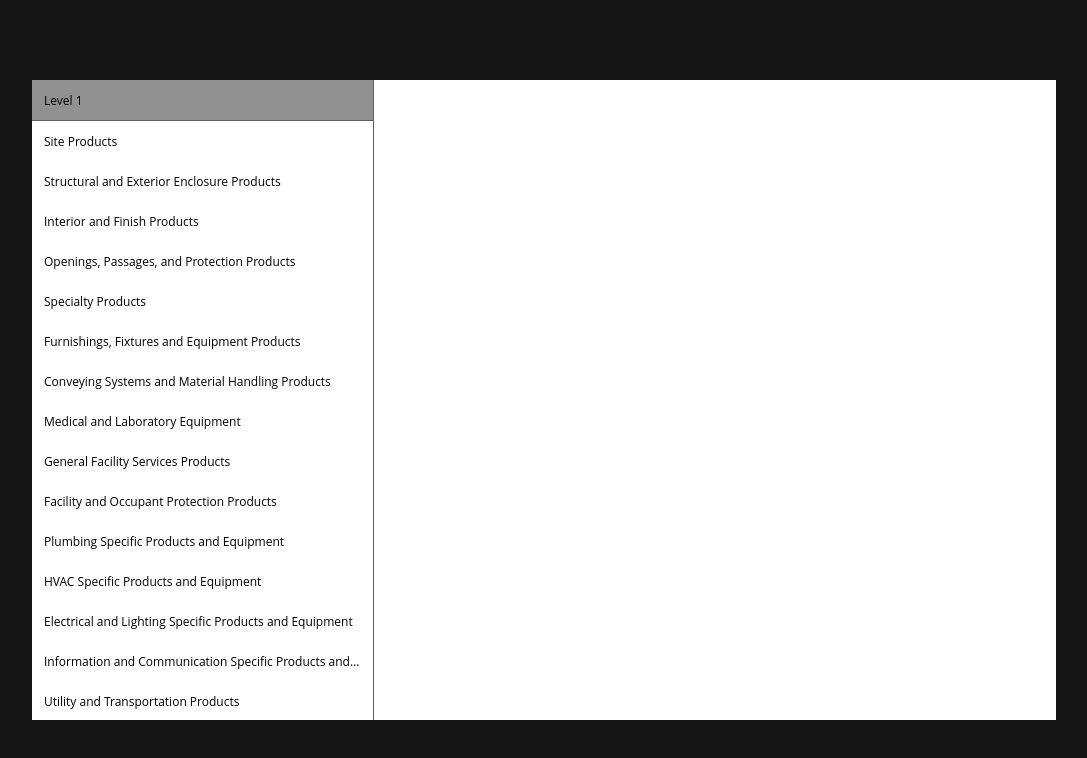
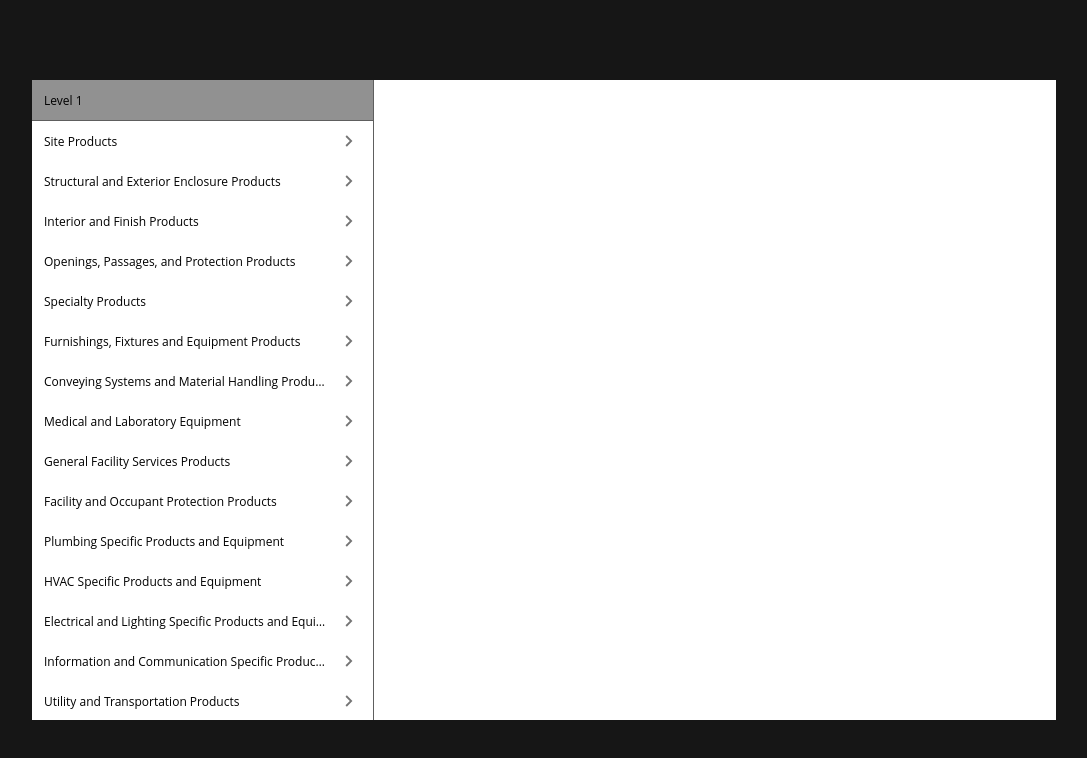
Before and after one commit to zmm2025/react-testing-app, a React (Create React App) app: page / in a window 1280 px wide. Shown: the top 758 px of the page, without its empty margins (96-1183 px from the left). Built offline with nearby package versions, Linux system fonts and the light colour scheme.

Commit message:
add chevron arrows and fix styles

```diff
--- a/src/components/ClassSelector/ClassSelector.css
+++ b/src/components/ClassSelector/ClassSelector.css
@@ -1,33 +1,29 @@
 .class-selector {
     /* Layout */
-    width: 80vw;
+    display: flex;
     height: 80vh;
-    display: flex;
     overflow-x: scroll;
     overflow-y: hidden;
+    width: 80vw;
 
     /* Appearance */
     background: var(--neutral-0, #ffffff);
 
     /* Other */
     scrollbar-width: none;
-    -ms-overflow-style: none;
-
-    &::-webkit-scrollbar {
-        display: none;
-    }
 }
 
 .column {
+    /* Layout */
+    max-width: calc((100% - 1px - 1px) / 3);
     min-width: calc((100% - 1px - 1px) / 3);
-    max-width: calc((100% - 1px - 1px) / 3);
 }
 
 .col-header {
     /* Layout */
+    align-content: center;
     height: 40px;
     padding: 0px 12px;
-    align-content: center;
 
     /* Appearance */
     background: var(--neutral-400, #919191);
@@ -43,37 +39,10 @@
 
 .col-body {
     /* Layout */
-    width: 100%;
     height: calc(100% - 40px - 1px);
     overflow-x: hidden;
     overflow-y: auto;
-}
-
-.col-body-cell {
-    /* Layout */
-    width: calc(100% - 24px);
-    height: 40px;
-    padding: 0px 12px;
-    align-content: center;
-    overflow: hidden;
-
-    /* Appearance */
-    background: none;
-    border: none;
-    cursor: pointer;
-
-    /* Text */
-    text-align: left;
-    text-overflow: ellipsis;
-    white-space: nowrap;
-
-    &:hover {
-        background-color: var(--neutral-100, #e2e2e2);
-    }
-
-    &:active {
-        background-color: var(--neutral-200, #c7c7c7);
-    }
+    width: 100%;
 }
 
 .vertical-divider {
--- a/src/components/ClassSelector/ClassSelector.js
+++ b/src/components/ClassSelector/ClassSelector.js
@@ -53,6 +53,7 @@ export default function ClassSelector() {
                     classText={className}
                     onClick={() => handleCellClick(className, levelNum)}
                     classPath={classPath}
+                    hasChildren={true} // TODO: Make this dynamic
                 />
             );
         })
--- a/src/components/SelectorCell/SelectorCell.css
+++ b/src/components/SelectorCell/SelectorCell.css
@@ -1,39 +1,62 @@
-.cell {
+div.cell {
     /* Layout */
-    width: calc(100% - 24px);
+    align-items: center;
+    display: flex;
     height: 40px;
-    padding: 0px 12px;
-    align-content: center;
-    overflow: hidden;
 
     /* Appearance */
-    border: none;
     cursor: pointer;
+}
+
+div.selected {
+    /* Appearance */
+    background-color: var(--blue-500, #5596E6);
+
+    &:hover {
+        /* Appearance */
+        background-color: var(--blue-400, #3775D9);
+    }
+
+    &:active {
+        /* Appearance */
+        background-color: var(--blue-500, #5596E6);
+    }
+}
+
+div.unselected {
+    &:hover {
+        /* Appearance */
+        background-color: var(--neutral-100, #e2e2e2);
+    }
+
+    &:active {
+        /* Appearance */
+        background-color: var(--neutral-200, #c7c7c7);
+    }
+}
+
+p.text {
+    /* Layout */
+    overflow: hidden;
+    margin-left: 12px;
+    margin-right: 12px;
+    width: calc(100% - 40px);
 
     /* Text */
-    text-align: left;
     text-overflow: ellipsis;
     white-space: nowrap;
 }
 
-.selected {
-    background-color: var(--blue-500, #5596E6);
-
-    &:hover {
-        background-color: var(--blue-400, #3775D9);
-    }
-
-    &:active {
-        background-color: var(--blue-500, #5596E6);
-    }
+div.icon-wrapper {
+    /* Layout */
+    align-items: center;
+    display: flex;
+    justify-content: center;
+    width: 40px;
 }
 
-.unselected {
-    &:hover {
-        background-color: var(--neutral-100, #e2e2e2);
-    }
-
-    &:active {
-        background-color: var(--neutral-200, #c7c7c7);
-    }
+svg.icon {
+    /* Layout */
+    display: block;
+    margin-right: 12px;
 }
--- a/src/components/SelectorCell/SelectorCell.js
+++ b/src/components/SelectorCell/SelectorCell.js
@@ -1,9 +1,13 @@
 import './SelectorCell.css';
+import { ReactComponent as RightChevron } from "../../images/chevron_right.svg";
 
-export default function SelectorCell({ classText, onClick, classPath }) {
+export default function SelectorCell({ classPath, classText, onClick, hasChildren }) {
+    const cellClass = classPath.includes(classText) ? "cell selected" : "cell unselected";
+
     return (
-        <div className={classPath.includes(classText) ? "cell selected" : "cell unselected"} onClick={onClick}>
-            {classText}
+        <div className={cellClass} onClick={onClick}>
+            <p className="text">{classText}</p>
+            {hasChildren && <RightChevron className="icon" />}
         </div>
     );
 }
```
Also changed, not shown: src/images/chevron_right.svg (added).
